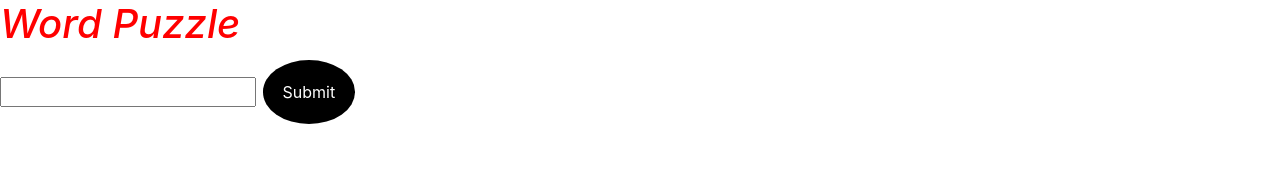
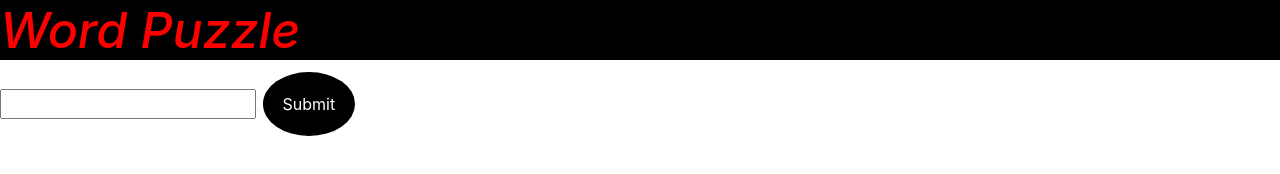
Before and after one commit to TheBritish23/Looping2, a plain HTML site: page index.html in a window 1280 px wide. Drawn offline with Linux system fonts and the light colour scheme.

```diff
--- a/css/styles.css
+++ b/css/styles.css
@@ -9,6 +9,8 @@
 h1 {
   font-style: italic;
   color: red;
+  background: black;
+  font-size: 50px
 }
 
 .button {
```
Also changed, not shown: 1 other file.
